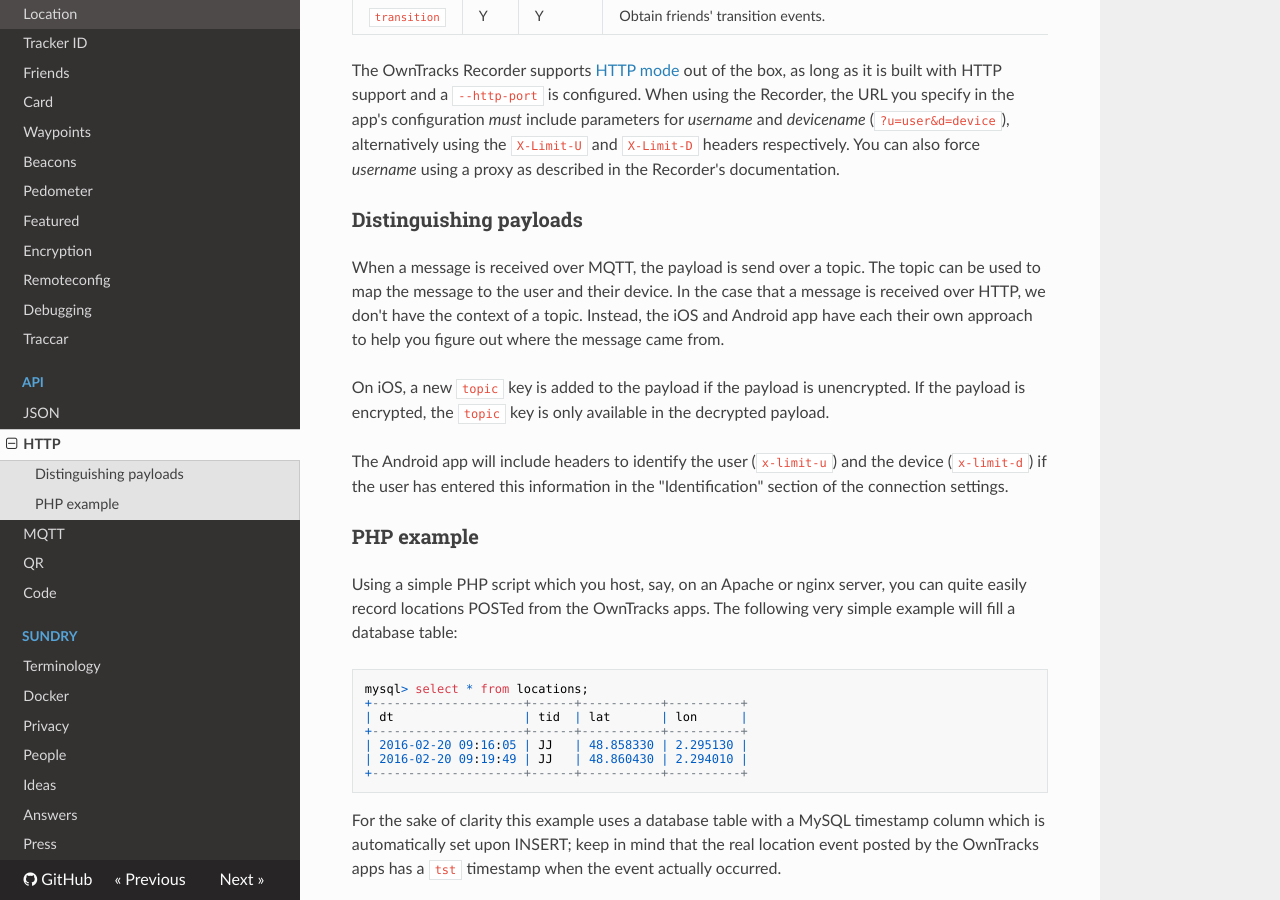
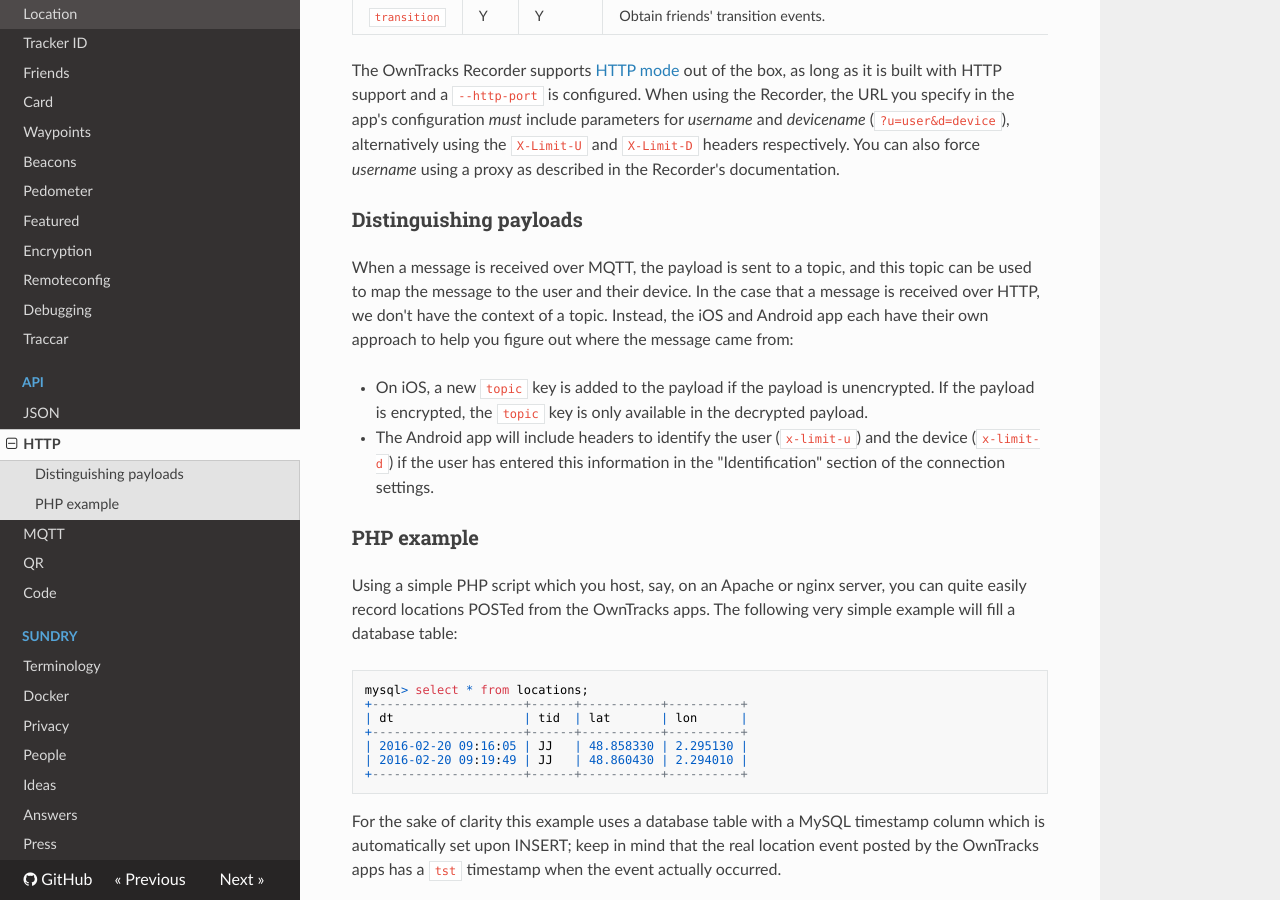
Before and after one commit to owntracks/booklet, an MkDocs documentation site: the page built from docs/tech/http.md, in a window 1280 px wide and 900 px high, scrolled down 1094 px. Built offline with MkDocs 1.6.1, drawn with Linux system fonts in a browser that asks for light colours; nearby versions of some CDN libraries; old or Windows-style settings are respelled for this version of MkDocs.

Commit message:
Slight rewording 	closes #558

```diff
--- a/docs/tech/http.md
+++ b/docs/tech/http.md
@@ -30,11 +30,10 @@ When using the Recorder, the URL you specify in the app's configuration *must* i
 
 ### Distinguishing payloads
 
-When a message is received over MQTT, the payload is send over a topic. The topic can be used to map the message to the user and their device. In the case that a message is received over HTTP, we don't have the context of a topic. Instead, the iOS and Android app have each their own approach to help you figure out where the message came from.
+When a message is received over MQTT, the payload is sent to a topic, and this topic can be used to map the message to the user and their device. In the case that a message is received over HTTP, we don't have the context of a topic. Instead, the iOS and Android app each have their own approach to help you figure out where the message came from:
 
-On iOS, a new `topic` key is added to the payload if the payload is unencrypted. If the payload is encrypted, the `topic` key is only available in the decrypted payload.
-
-The Android app will include headers to identify the user (`x-limit-u`) and the device (`x-limit-d`) if the user has entered this information in the "Identification" section of the connection settings.
+- On iOS, a new `topic` key is added to the payload if the payload is unencrypted. If the payload is encrypted, the `topic` key is only available in the decrypted payload.
+- The Android app will include headers to identify the user (`x-limit-u`) and the device (`x-limit-d`) if the user has entered this information in the "Identification" section of the connection settings.
 
 ### PHP example
 
```
